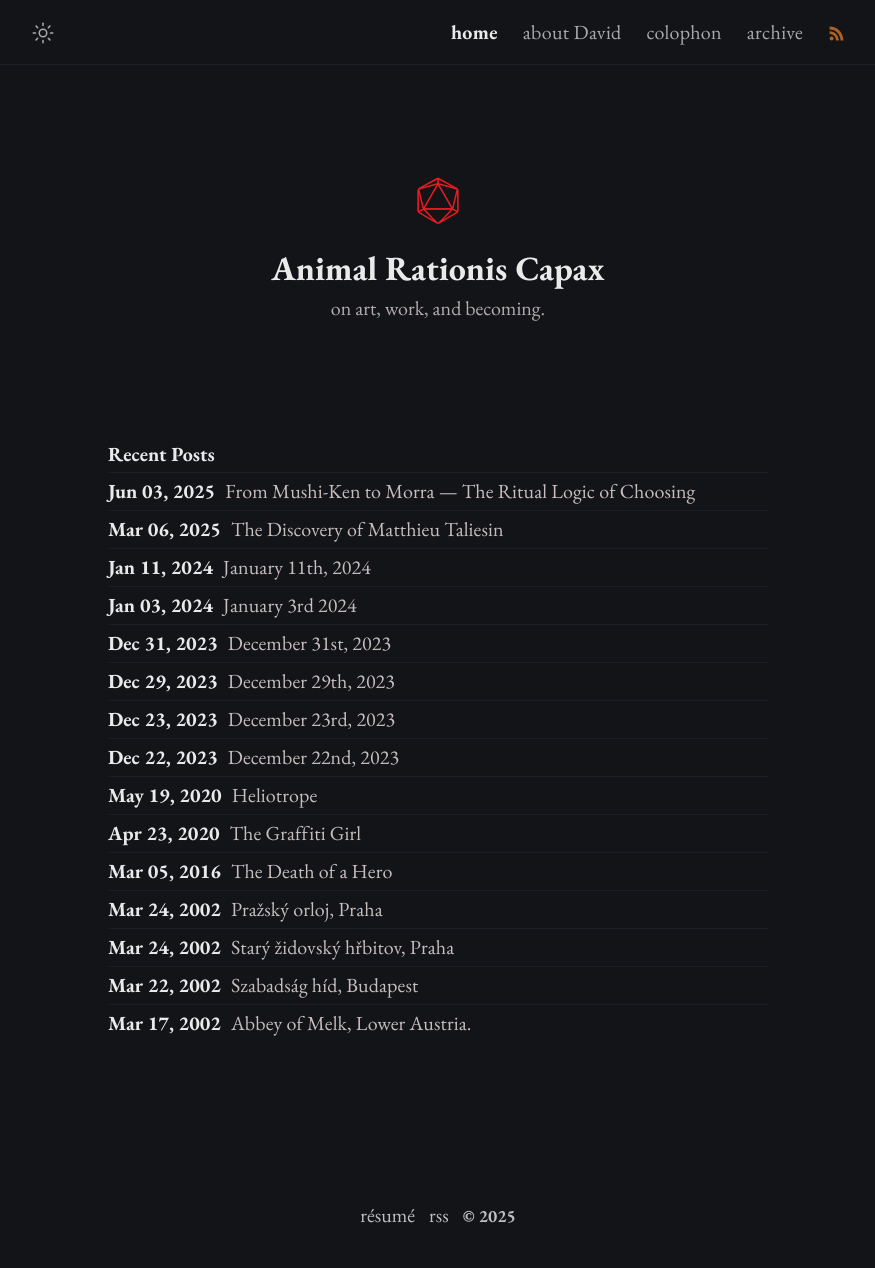
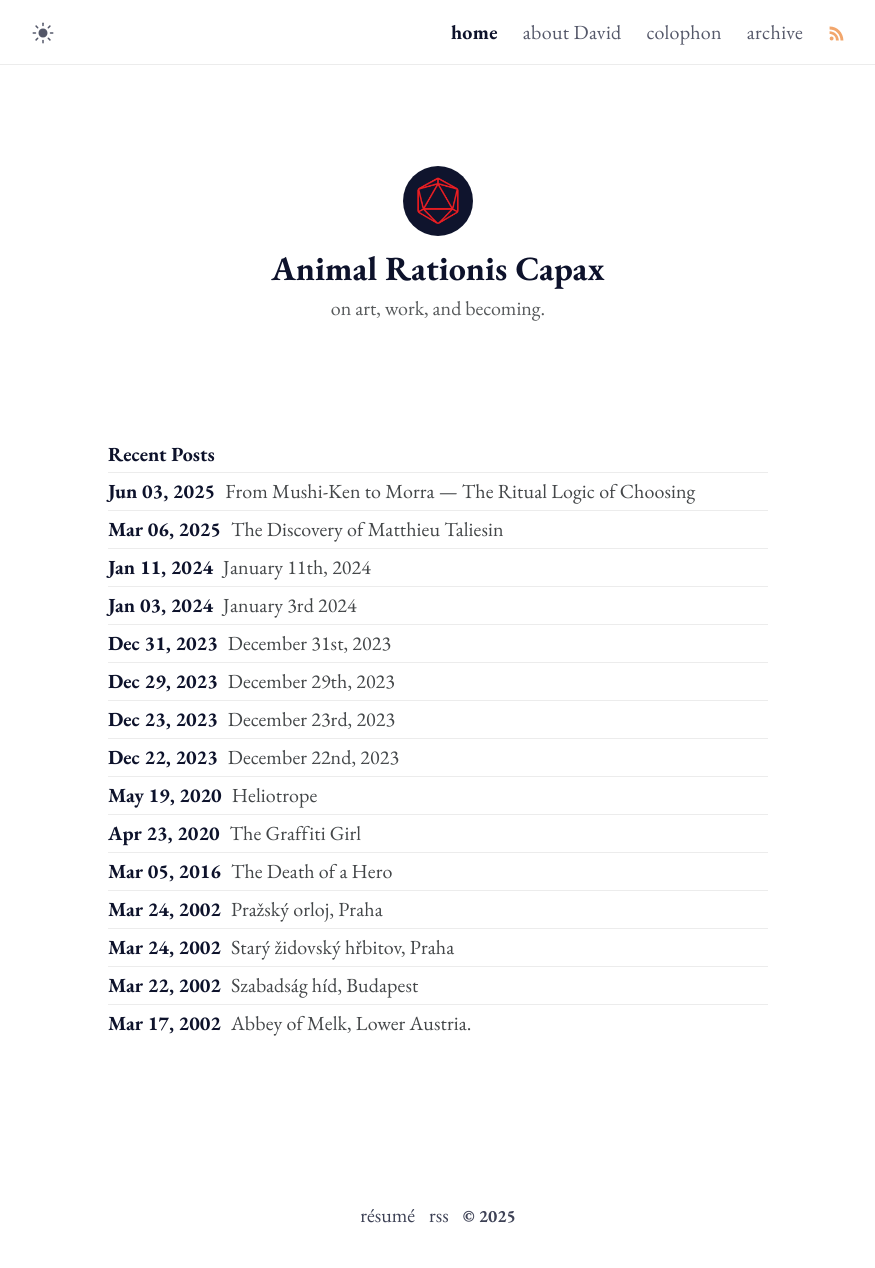
Before and after one commit to davidglidden/davidglidden.github.io, a Jekyll site: the page built from index.md, in a window 1280 px wide. Shown: the whole page, without its empty margins (202-1077 px from the left). Built offline with Jekyll 4.4.1, drawn with Linux system fonts in a browser that asks for light colours.

Commit message:
Update _config.yml

```diff
--- a/_config.yml
+++ b/_config.yml
@@ -4,7 +4,7 @@ description: "on art, work, and becoming."
 lang: "en-US"
 timezone: "Europe/Paris"
 repo: "https://github.com/davidglidden/davidglidden.github.io"
-mode: "dark" # default theme: "dark" | "light"
+mode: "light" # default theme: "dark" | "light"
 
 # Profile settings
 author:
```
